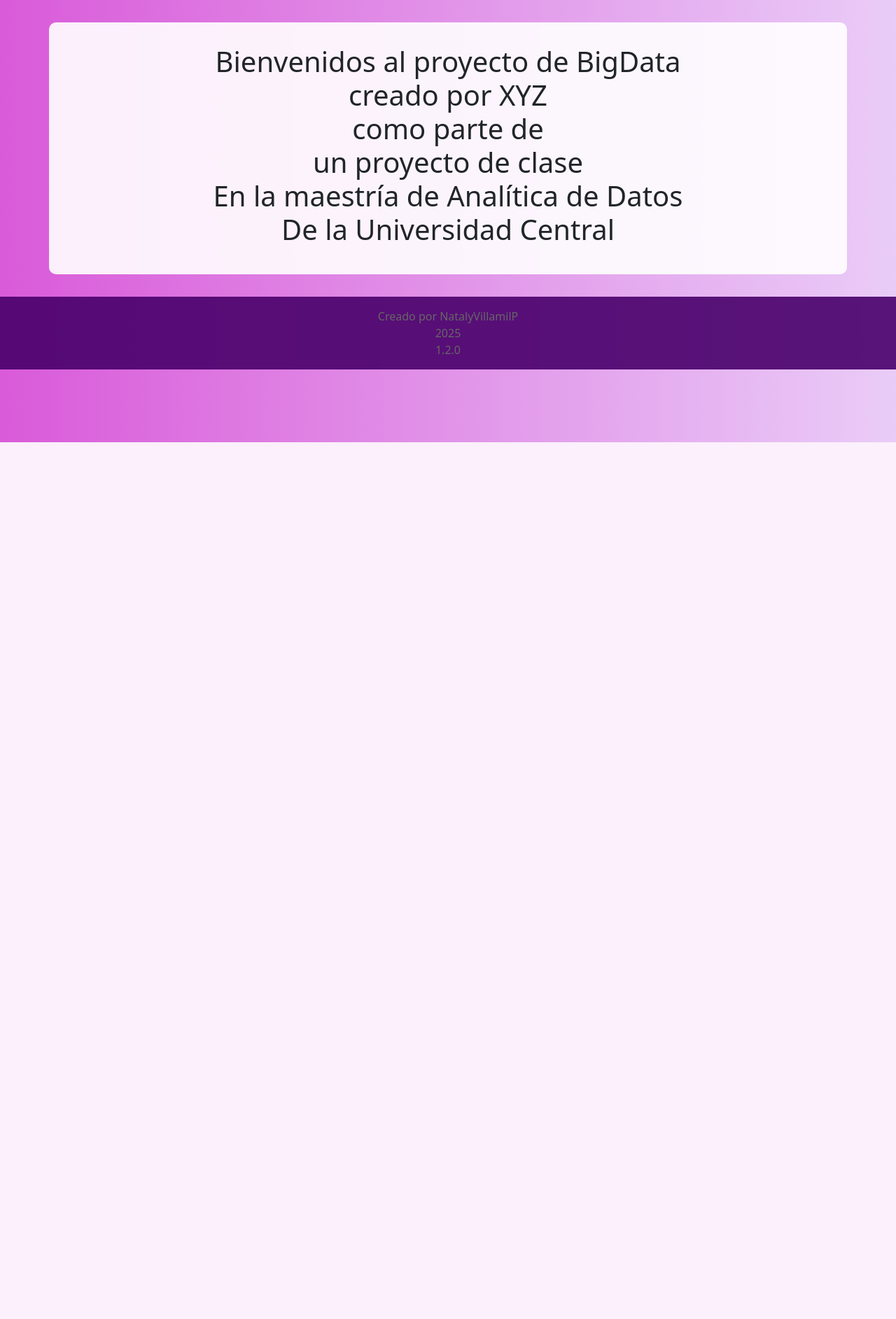
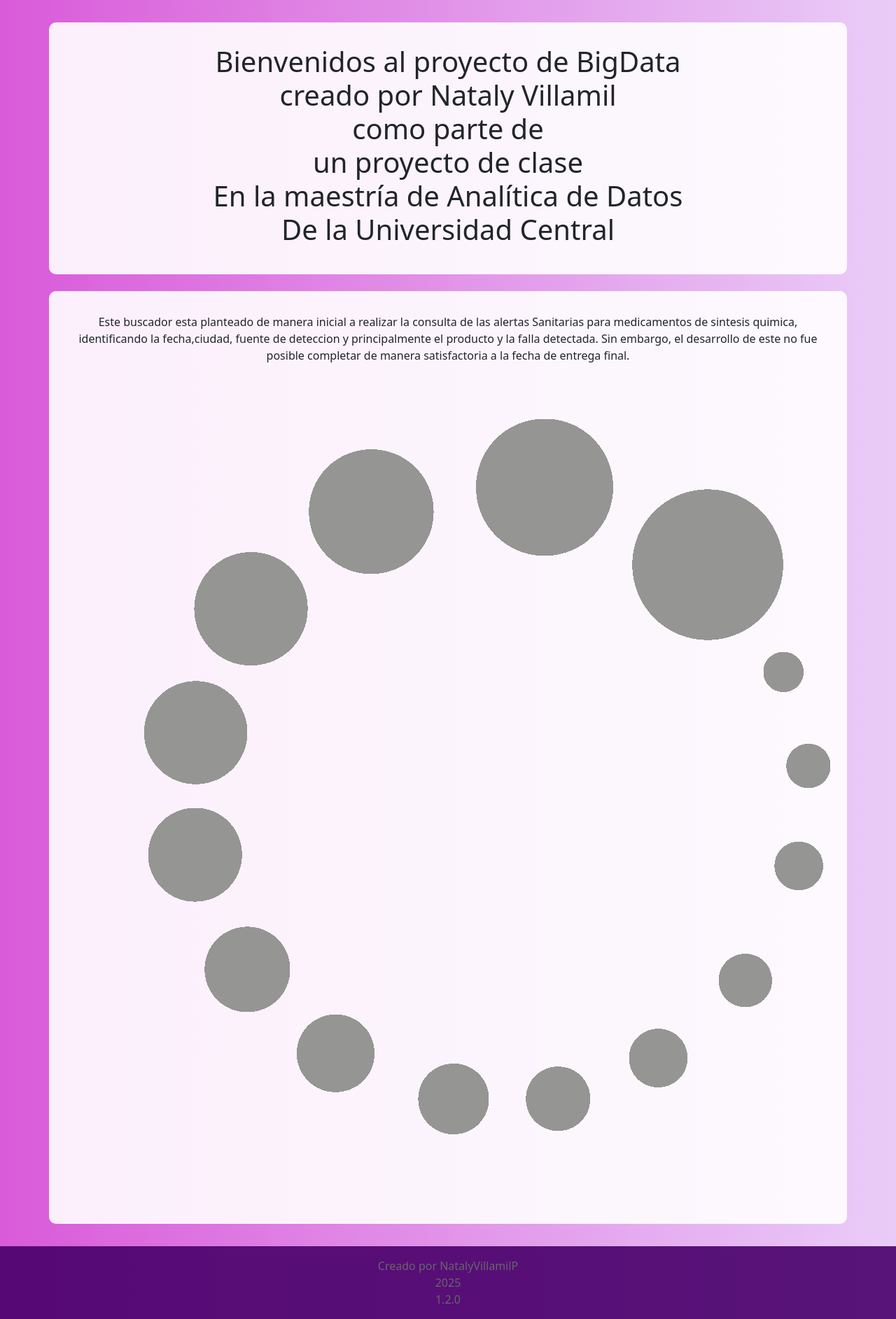
Before and after one commit to NatalyVillamil/Proyecto_BigData_S2, a Flask app: page / in a window 1280 px wide. Shown: the part 168-2053 px from the top of the page at 70% size. Before the commit the page ends 800 px from the top, so only its background shows below. Run offline with Flask 3, Linux system fonts and the light colour scheme.

Commit message:
Descripcion

```diff
--- a/templates/landing.html
+++ b/templates/landing.html
@@ -26,12 +26,24 @@
     <div class="container">
         <h1 class="text-center">
             Bienvenidos al proyecto de BigData<BR>
-                creado por XYZ<br>
+                creado por Nataly Villamil<br>
                 como parte de <br>
                 un proyecto de clase<br>
                 En la maestría de Analítica de Datos <br>
                 De la Universidad Central</h1>
     </div>
+
+    <div class="container mt-4">
+    <p class="text-center">
+        Este buscador esta planteado de manera inicial a realizar la consulta de las alertas Sanitarias
+        para medicamentos de sintesis quimica, identificando la fecha,ciudad, fuente de deteccion y principalmente
+        el producto  y la falla detectada.
+
+        Sin embargo, el desarrollo de este no fue posible completar de manera satisfactoria a la fecha de entrega final.
+    <img src="static/imagenes/loading.gif" alt="Foto del creador" class="profile-img">
+    </p>
+</div>
+
 
     <footer class="text-center">
         <p class="mb-0">Creado por {{ creador }}</p>
```
